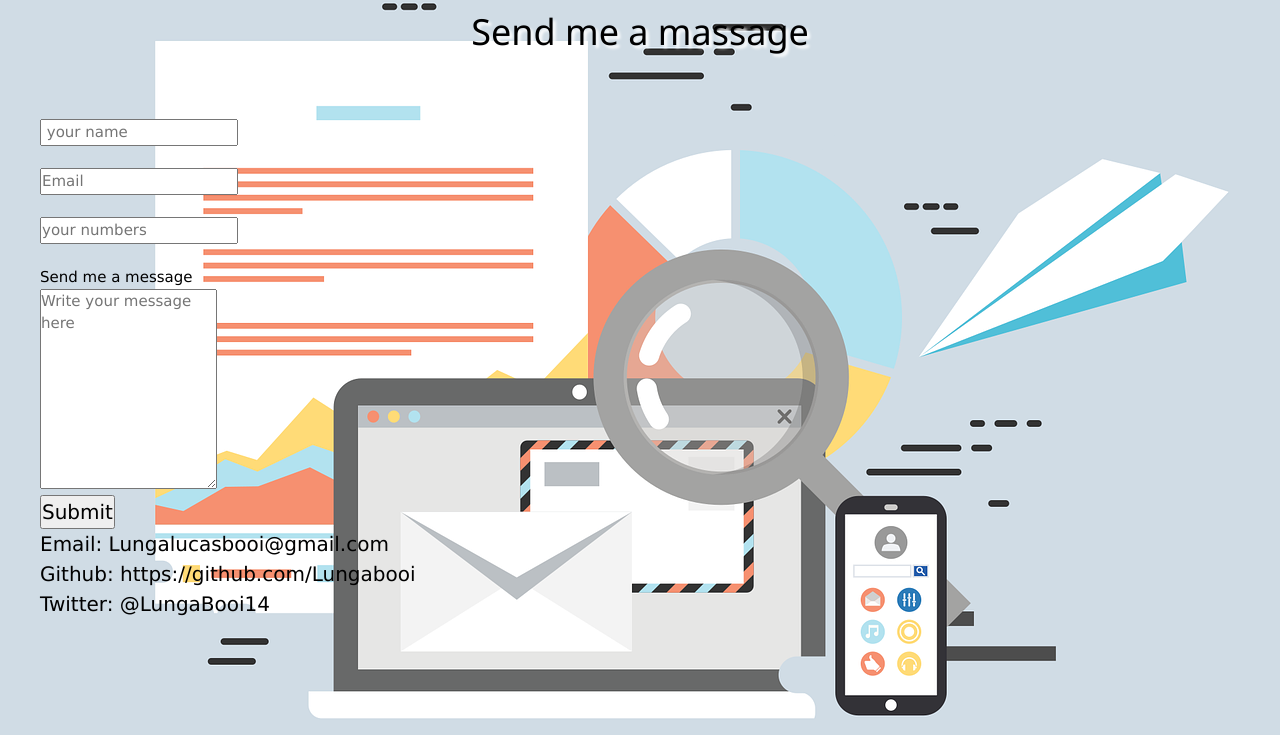
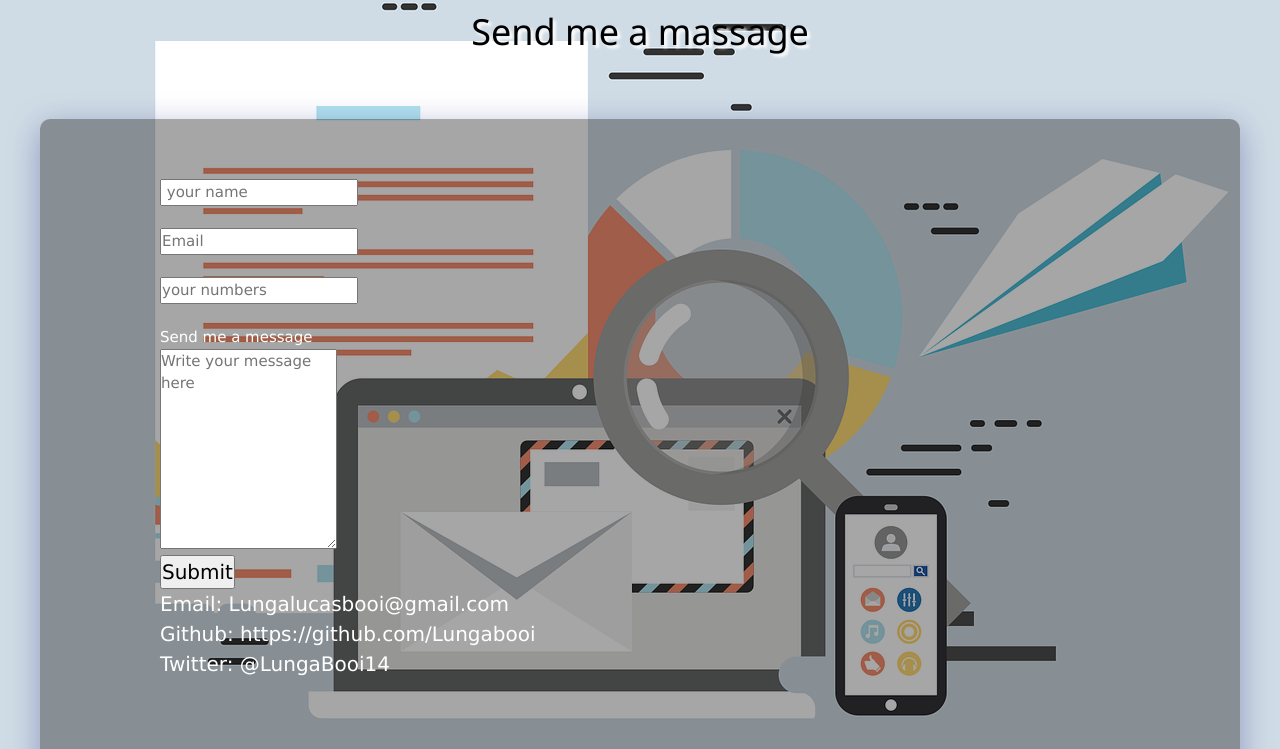
Before and after one commit to Lungabooi/Profile, a plain HTML site: page index.html in a window 1280 px wide. Shown: the part 3725-4474 px from the top of the page. Drawn offline with nearby package versions, Linux system fonts and the light colour scheme.

Commit message:
form and about

```diff
--- a/style.css
+++ b/style.css
@@ -178,8 +178,14 @@ img{
     justify-content: flex-start;
     flex-wrap: wrap;
 }
-#form{
+.form{
     display: flex;
+    justify-content: cent;
+    background-color: rgb(0, 0, 0, 0.35);
+    box-shadow: 0 8px 32px 0 rgb(31 38 135 / 37%);
+    border-radius: 10px;
+    color: white;
+    padding: 5% 10%;
 }
 #contact-text{
     display: flex;
```
